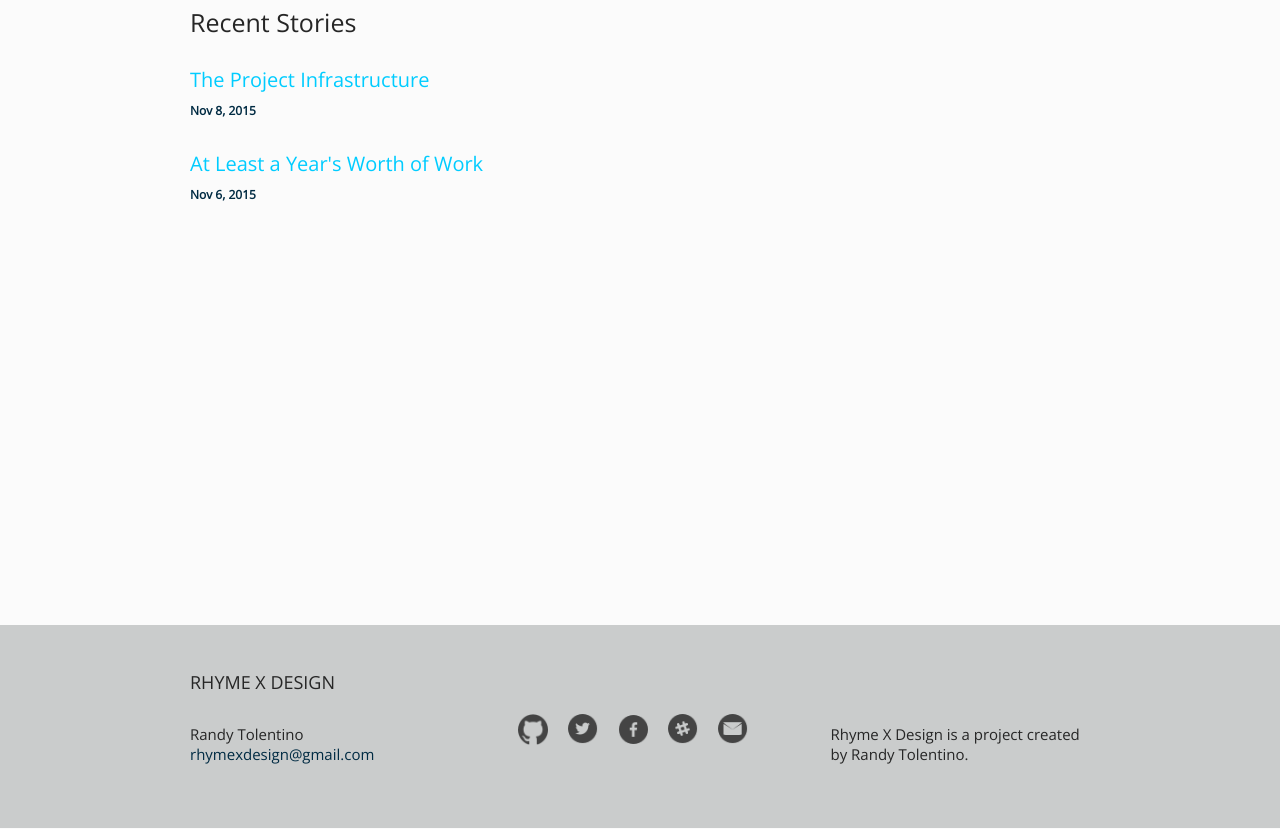
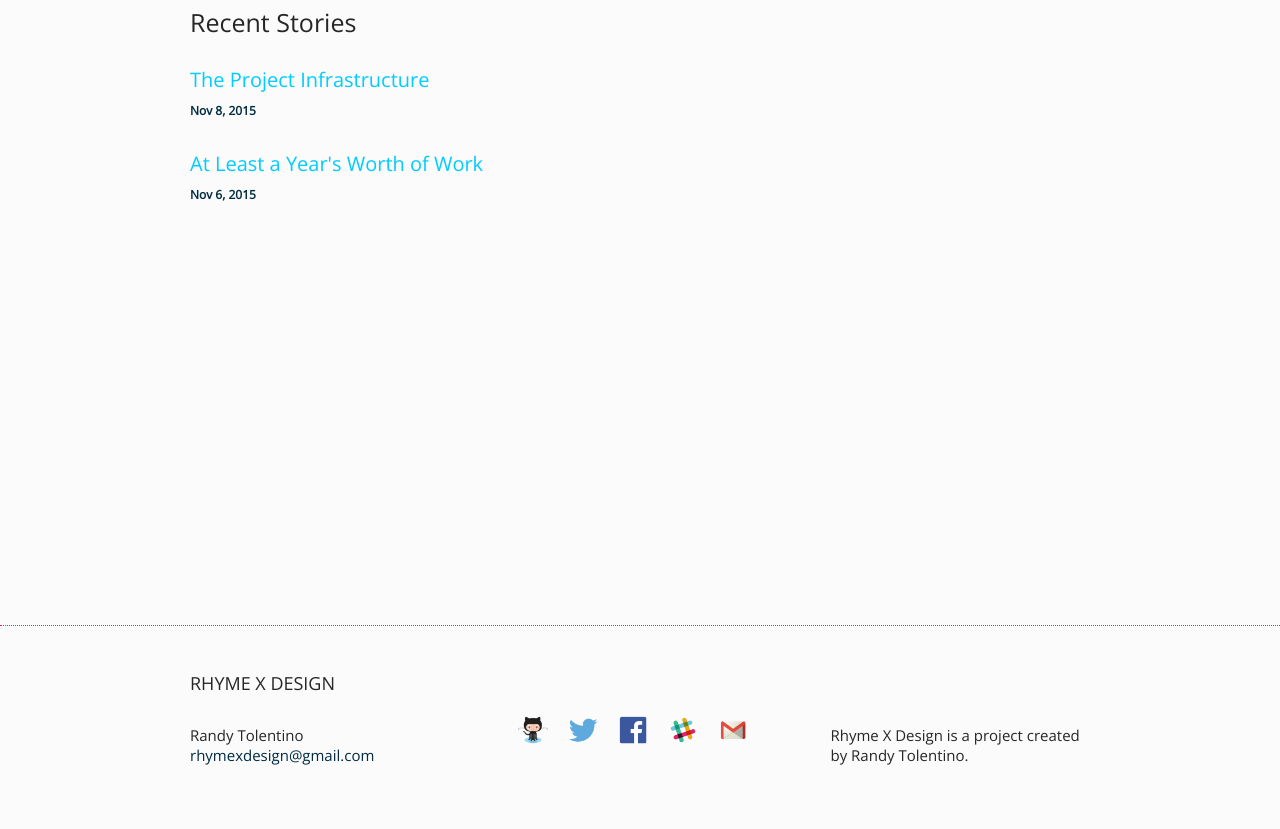
Before and after one commit to designrhyming/designrhyming, a Jekyll site: the page built from index.html, in a window 1280 px wide. Shown: the part 1000-1829 px from the top of the page. Built offline with Jekyll 4.4.1, drawn with Linux system fonts in a browser that asks for light colours.

Commit message:
fixed footer icon to colors, and added links

```diff
--- a/_config.yml
+++ b/_config.yml
@@ -8,13 +8,16 @@
 # Site settings
 title: RHYME X DESIGN
 author: Randy Tolentino
-email: rhymexdesign@gmail.com
 description: > # this means to ignore newlines until "baseurl:"
   Rhyme X Design is a project created by Randy Tolentino.
 
 url: "https://rhymexdesign.github.io/" # the base hostname & protocol for your site
-twitter_username: rhymexdesign
-github_username:  rhymexdesign
+twitter: https://twitter.com/rhymexdesign
+github:  https://github.com/rhymexdesign
+slack:  https://rhymexdesign.slack.com
+email: rhymexdesign@gmail.com
+facebook: https://facebook.com/rhymexdesign
+
 
 # Build settings
 markdown: kramdown
--- a/_includes/footer.html
+++ b/_includes/footer.html
@@ -14,11 +14,31 @@
 
       <div class="footer-col footer-col-2">
         <ul class="social-media-list">
-          <li class="footer-icon"><img src="_images/icons/github-icon.png" alt=""></li>
-          <li class="footer-icon"><img src="_images/icons/twitter-icon.png" alt=""></li>
-          <li class="footer-icon"><img src="_images/icons/facebook-icon.png" alt=""></li>
-          <li class="footer-icon"><img src="_images/icons/slack-icon.png" alt=""></li>
-          <li class="footer-icon"><img src="_images/icons/email-icon.png" alt=""></li>
+          <li class="footer-icon">
+            <a href="https://github.com/rhymexdesign" target="blank">
+              <img src="_images/github.png" alt="">
+            </a>
+          </li>
+          <li class="footer-icon">
+            <a href="https://twitter.com/rhymexdesign" target="blank">
+              <img src="_images/twitter.png" alt="">
+            </a>
+          </li>
+          <li class="footer-icon">
+            <a href="https://facebook.com/rhymexdesign" target="blank">
+              <img src="_images/facebook.png" alt="">
+            </a>
+          </li>
+          <li class="footer-icon">
+            <a href="https://rhymexdesign.slack.com/" target="blank">
+              <img src="_images/slack.png" alt="">
+            </a>
+          </li>
+          <li class="footer-icon">
+            <a href="mailto:rhymexdesign@gmail.com" target="blank">
+              <img src="_images/email.png" alt="">
+            </a>
+          </li>
         </ul>
       </div>
 
--- a/_sass/_layout.scss
+++ b/_sass/_layout.scss
@@ -139,8 +139,9 @@
  */
 .site-footer {
     padding: $spacing-unit 0;
-    background-color: $grey;
+    background-color: $offwhite;
     color: $black;
+    border-top: 1px dotted $magenta;
 }
 
 .footer-heading {
```
Also changed, not shown: _images/email.png (added), _images/facebook.png (added), _images/github.png (added), _images/slack.png (added), _images/twitter.png (added), 1 other file.
